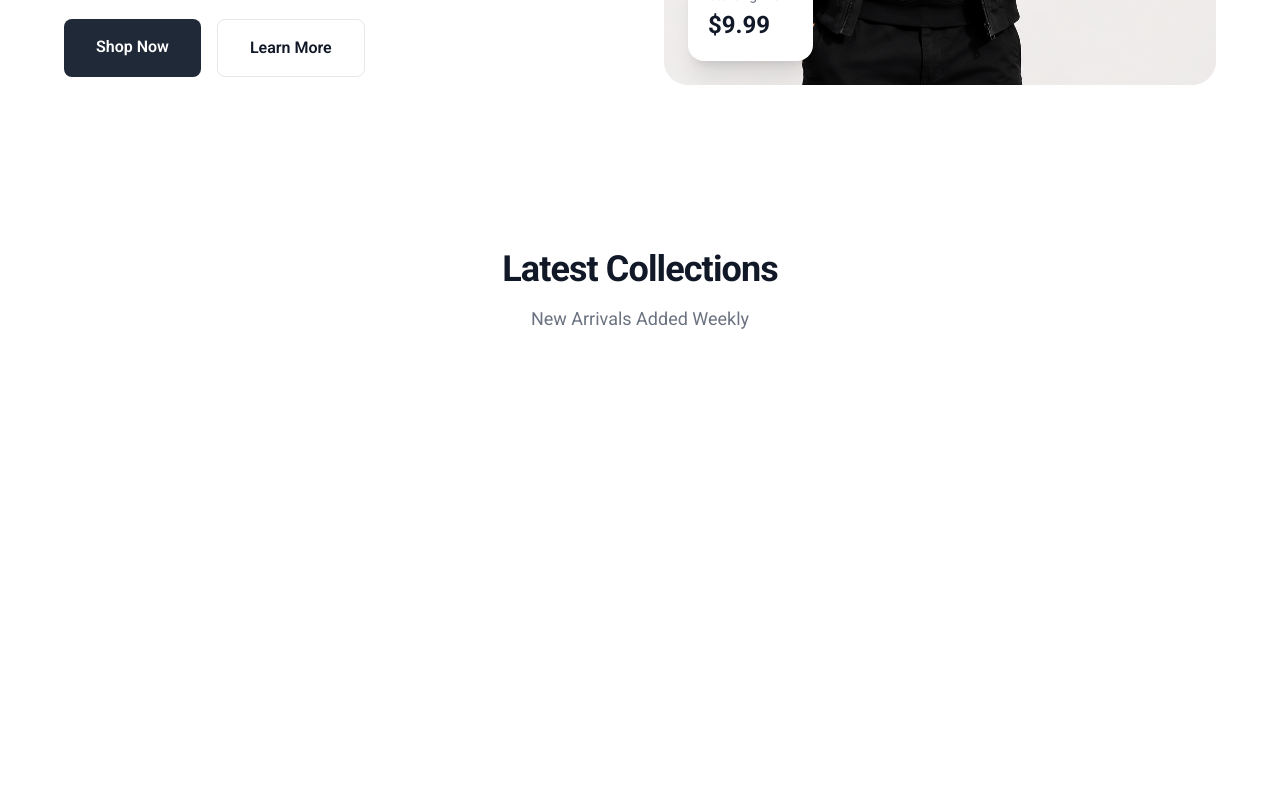
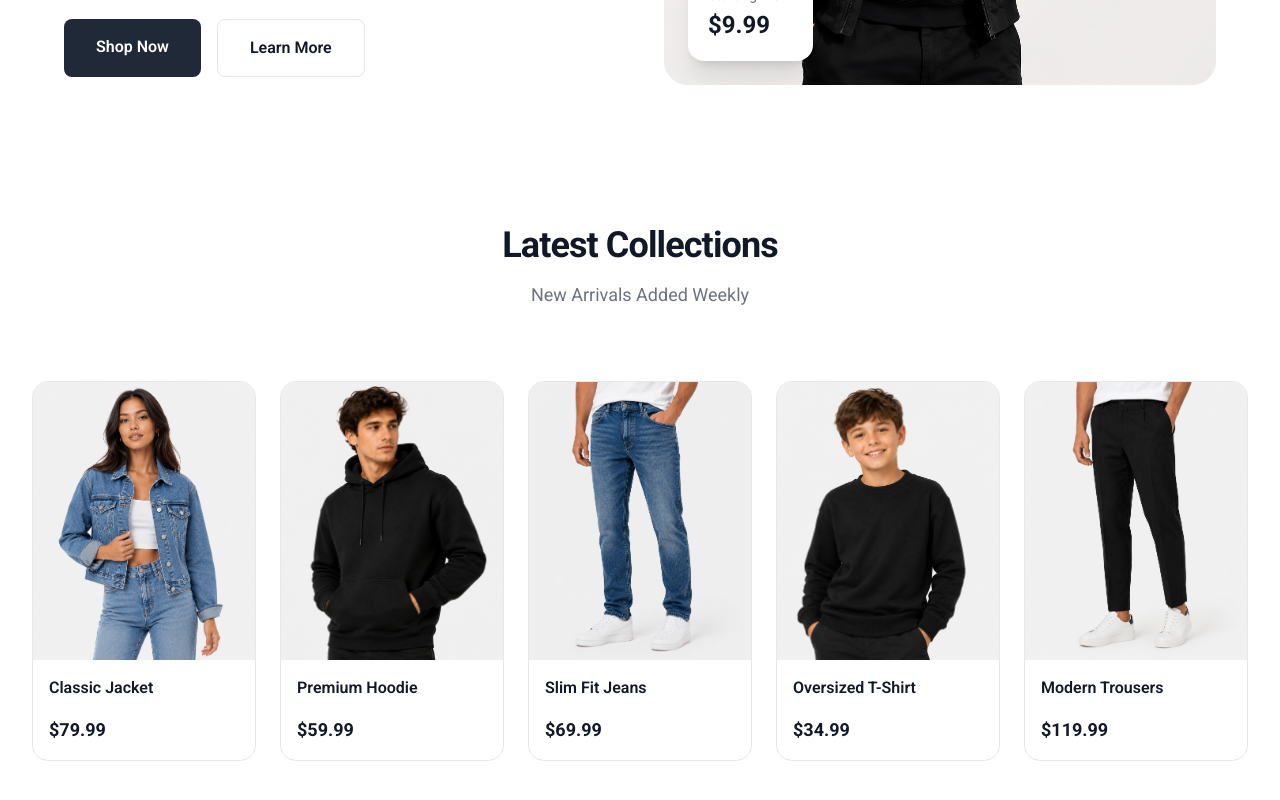
Before and after one commit to creativeloc/nextjs-estore2026, a Next.js app: page / in a window 1280 px wide. Shown: the part 608-1408 px from the top of the page. Before the commit the page ends 997 px from the top, so only its background shows below. Built offline with nearby package versions, Linux system fonts and the light colour scheme.

Commit message:
completed latest product section

```diff
--- a/src/components/home/LatestCollections.tsx
+++ b/src/components/home/LatestCollections.tsx
@@ -1,4 +1,6 @@
+import { dummyLatestCollections } from "@/constants/dummyProducts"
 import SectionHeader from "../ui/SectionHeader"
+import ProductCard from "../products/ProductCard"
 
 export default function LatestCollections() {
   return (
@@ -7,6 +9,14 @@ export default function LatestCollections() {
         title="Latest Collections"
         subTitle="New Arrivals Added Weekly"
       />
+
+      <div className="my-10">
+        <div className="grid grid-cols-2 gap-6 md:grid-cols-3 lg:grid-cols-4 xl:grid-cols-5">
+          {dummyLatestCollections.map((product) => (
+            <ProductCard product={product} key={product.id} />
+          ))}
+        </div>
+      </div>
     </section>
   )
 }
--- /dev/null
+++ b/src/components/products/ProductCard.tsx
@@ -0,0 +1,45 @@
+import Image from "next/image"
+import Link from "next/link"
+
+interface DummyProduct {
+  id: number
+  name: string
+  image: string
+  price: number
+}
+
+interface ProductCardProps {
+  product: DummyProduct
+}
+
+export default function ProductCard({ product }: ProductCardProps) {
+  return (
+    <div className="group overflow-hidden rounded-2xl border border-border bg-white transition-all duration-300 hover:-translate-y-1 hover:shadow-lg">
+      {/* Image */}
+      <Link href={`/products/${product.id}`}>
+        <div className="relative aspect-4/5 overflow-hidden bg-surface">
+          <Image
+            src={product.image}
+            alt={product.name}
+            fill
+            className="object-cover transition duration-500 group-hover:scale-105"
+          />
+        </div>
+      </Link>
+
+      <div className="p-4">
+        {/* Product Name */}
+        <Link href={`/products/${product.id}`}>
+          <h3 className="line-clamp-2 text-base font-semibold text-foreground transition-colors group-hover:text-accent">
+            {product.name}
+          </h3>
+        </Link>
+
+        {/* Price */}
+        <p className="mt-4 text-lg font-bold text-foreground">
+          ${product.price.toFixed(2)}
+        </p>
+      </div>
+    </div>
+  )
+}
--- a/src/components/ui/SectionHeader.tsx
+++ b/src/components/ui/SectionHeader.tsx
@@ -5,7 +5,7 @@ interface SectionHeaderProps {
 
 export default function SectionHeader({ title, subTitle }: SectionHeaderProps) {
   return (
-    <div className="mx-auto text-center max-w-2xl py-8 sm:py-14">
+    <div className="mx-auto text-center max-w-2xl py-8">
       <h2 className="text-3xl font-bold tracking-tight text-foreground sm:text-4xl">
         {title}
       </h2>
--- /dev/null
+++ b/src/constants/dummyProducts.ts
@@ -0,0 +1,148 @@
+export const dummyLatestCollections = [
+  {
+    id: 1,
+    name: "Classic Jacket",
+    image: "/images/product1.png",
+    price: 79.99,
+    rating: 4.8
+  },
+  {
+    id: 2,
+    name: "Premium Hoodie",
+    image: "/images/product2.png",
+    price: 59.99,
+    rating: 4.7
+  },
+  {
+    id: 3,
+    name: "Slim Fit Jeans",
+    image: "/images/product3.png",
+    price: 69.99,
+    rating: 4.9
+  },
+  {
+    id: 4,
+    name: "Oversized T-Shirt",
+    image: "/images/product4.png",
+    price: 34.99,
+    rating: 4.6
+  },
+  {
+    id: 5,
+    name: "Modern Trousers",
+    image: "/images/product5.png",
+    price: 119.99,
+    rating: 5.0
+  }
+]
+
+export const dummyBestSellers = [
+  {
+    id: 6,
+    name: "Essential Cotton T-Shirt",
+    image: "/images/product6.png",
+    price: 29.99,
+    rating: 4.9
+  },
+  {
+    id: 7,
+    name: "Jean Jacket",
+    image: "/images/product1.png",
+    price: 89.99,
+    rating: 4.8
+  },
+  {
+    id: 8,
+    name: "Relaxed Fit Cargo Pants",
+    image: "/images/product8.png",
+    price: 64.99,
+    rating: 4.9
+  },
+  {
+    id: 9,
+    name: "Classic Puma Top",
+    image: "/images/product9.png",
+    price: 54.99,
+    rating: 4.7
+  },
+  {
+    id: 10,
+    name: "Tailored Mens Sleeve",
+    image: "/images/product10.png",
+    price: 49.99,
+    rating: 5.0
+  }
+]
+
+export const dummyShopProducts = [
+  {
+    id: 1,
+    name: "Classic Jacket",
+    image: "/images/product1.png",
+    price: 79.99,
+    rating: 4.8
+  },
+  {
+    id: 2,
+    name: "Premium Hoodie",
+    image: "/images/product2.png",
+    price: 59.99,
+    rating: 4.7
+  },
+  {
+    id: 3,
+    name: "Slim Fit Jeans",
+    image: "/images/product3.png",
+    price: 69.99,
+    rating: 4.9
+  },
+  {
+    id: 4,
+    name: "Oversized T-Shirt",
+    image: "/images/product4.png",
+    price: 34.99,
+    rating: 4.6
+  },
+  {
+    id: 5,
+    name: "Modern Trousers",
+    image: "/images/product5.png",
+    price: 119.99,
+    rating: 5.0
+  },
+  {
+    id: 6,
+    name: "Essential Cotton T-Shirt",
+    image: "/images/product6.png",
+    price: 29.99,
+    rating: 4.9
+  },
+  {
+    id: 7,
+    name: "Jean Jacket",
+    image: "/images/product1.png",
+    price: 89.99,
+    rating: 4.8
+  },
+  {
+    id: 8,
+    name: "Relaxed Fit Cargo Pants",
+    image: "/images/product8.png",
+    price: 64.99,
+    rating: 4.9
+  },
+  {
+    id: 9,
+    name: "Classic Puma Top",
+    image: "/images/product9.png",
+    price: 54.99,
+    rating: 4.7
+  },
+  {
+    id: 10,
+    name: "Tailored Mens Sleeve",
+    image: "/images/product10.png",
+    price: 49.99,
+    rating: 5.0
+  }
+]
```
